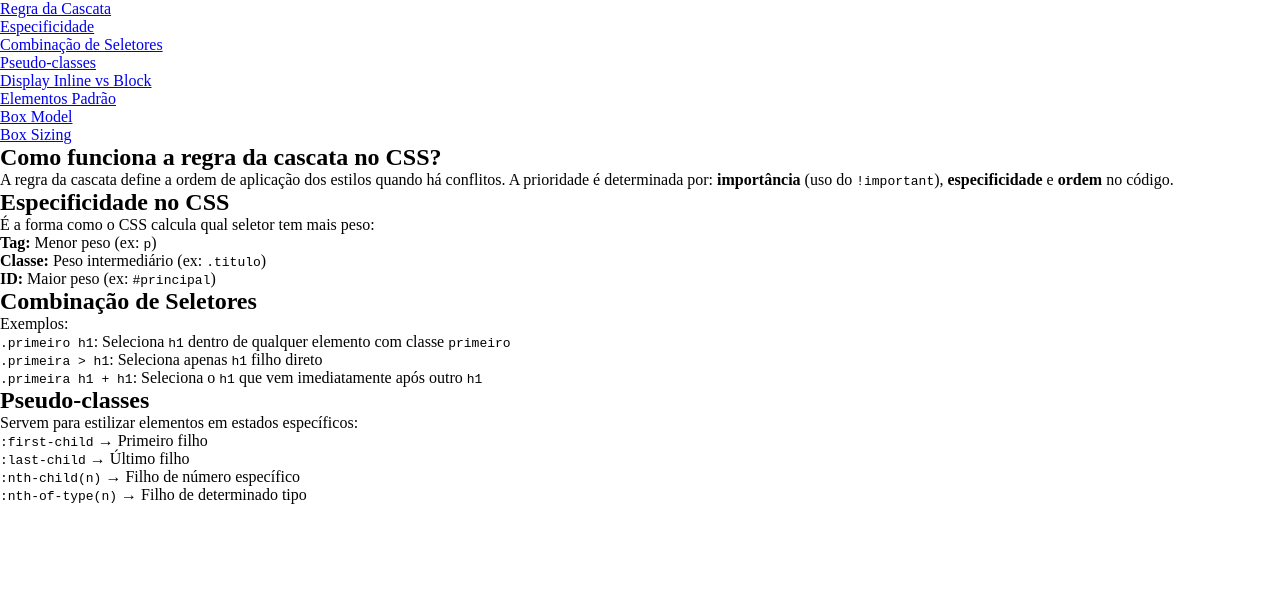
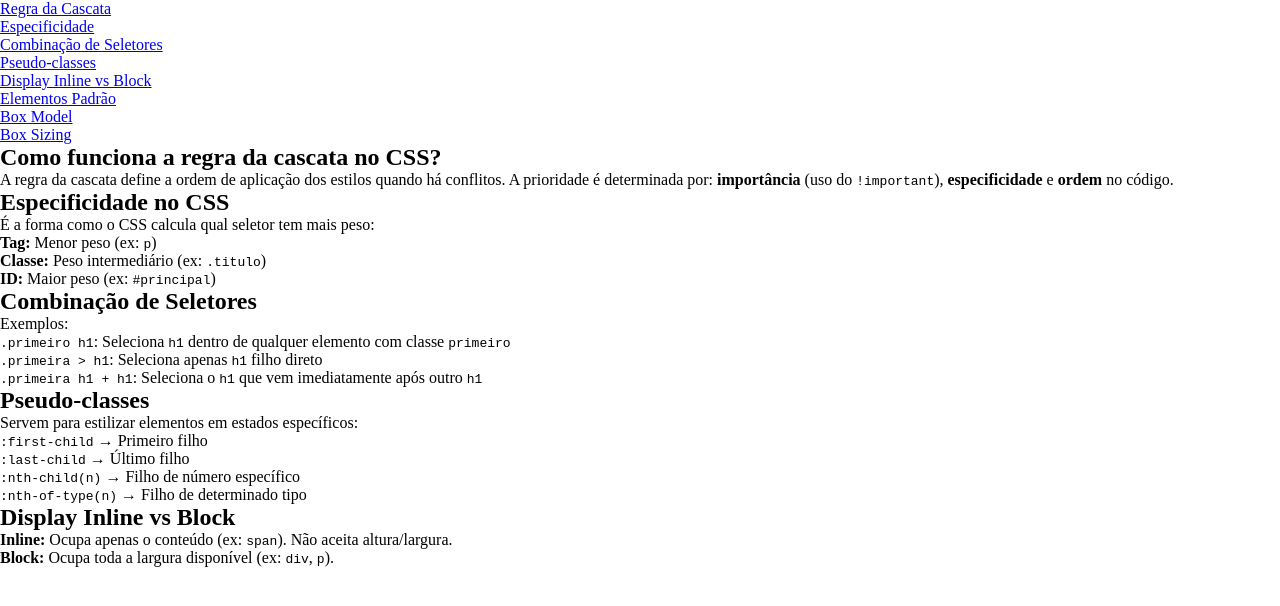
Before and after one commit to braga-pcd/atv-temas, a plain HTML site: page index.html in a window 1280 px wide. Drawn offline with Linux system fonts and the light colour scheme.

Commit message:
sexto commit html

```diff
--- a/index.html
+++ b/index.html
@@ -57,5 +57,11 @@
                 <li><code>:nth-of-type(n)</code> → Filho de determinado tipo</li>
             </ul>
         </section>
+
+        <section id="display">
+            <h1>Display Inline vs Block</h1>
+            <p><strong>Inline:</strong> Ocupa apenas o conteúdo (ex: <code>span</code>). Não aceita altura/largura.</p>
+            <p><strong>Block:</strong> Ocupa toda a largura disponível (ex: <code>div</code>, <code>p</code>).</p>
+        </section>
 </body>
 </html>
```
